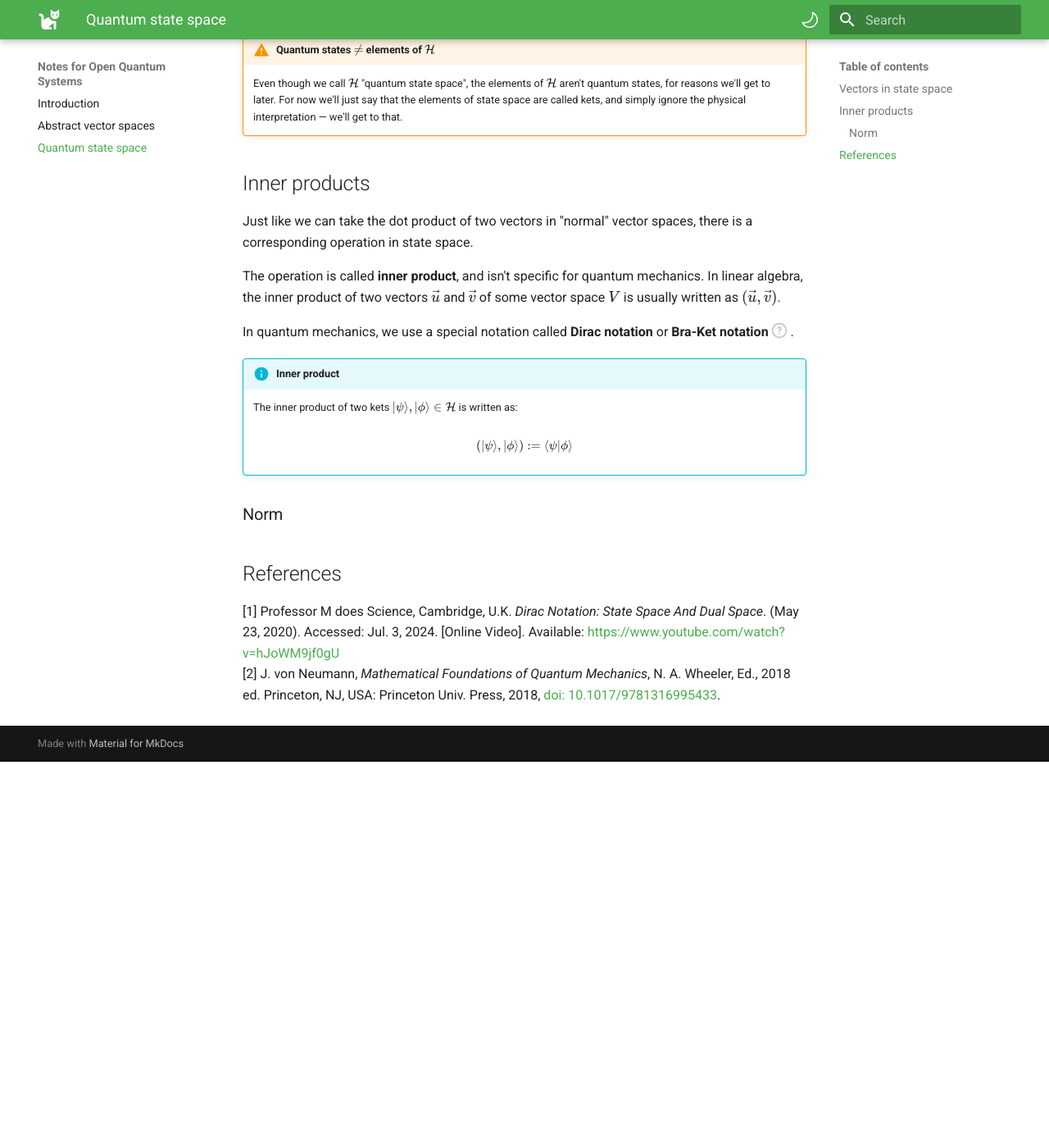
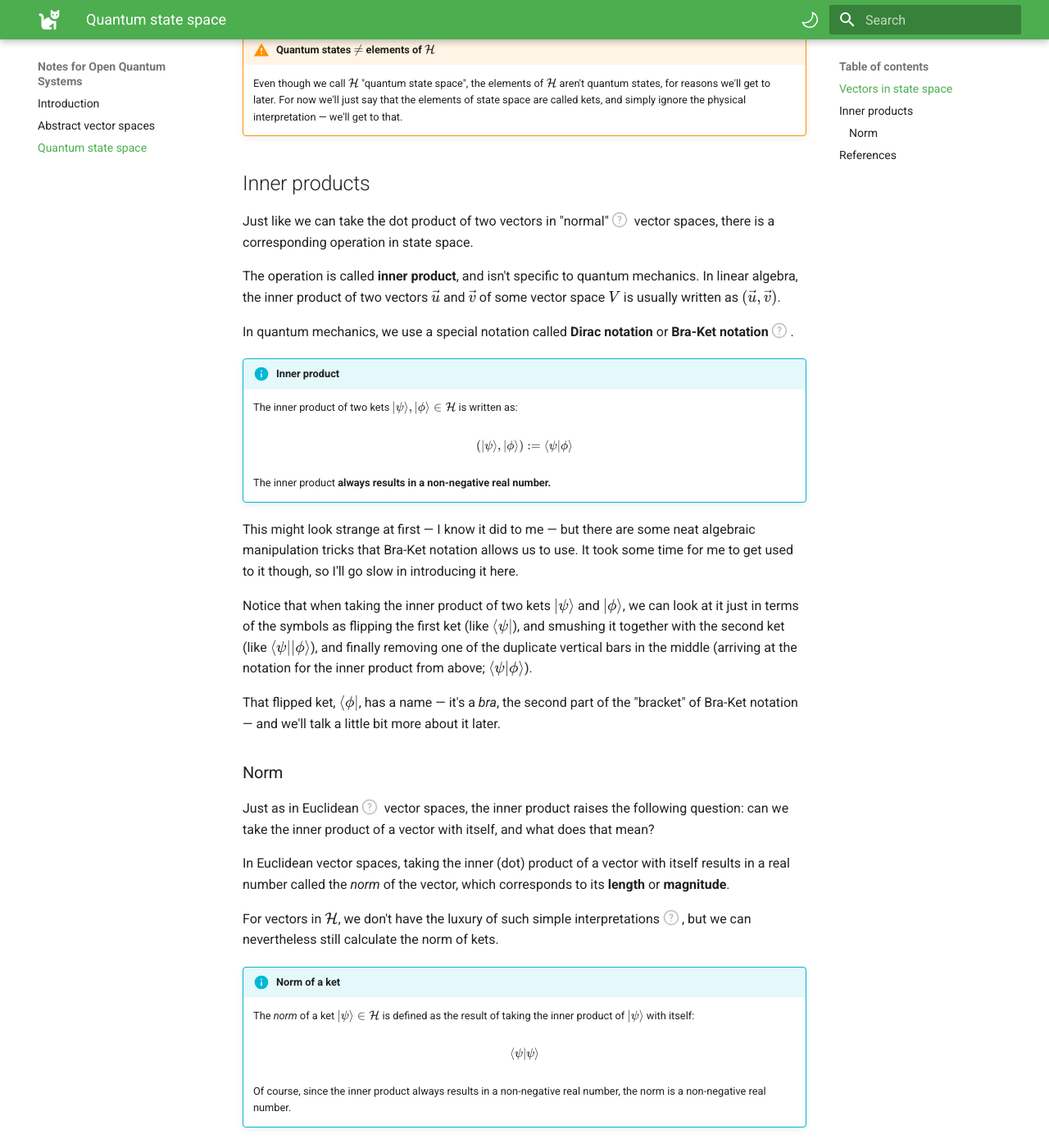
Before and after one commit to elviralaurin/notes-oqs, an MkDocs documentation site: the page built from docs/quantum-state-space.md, in a window 1280 px wide and 1400 px high, scrolled down 935 px. Shown: the whole window at 82% size. Built offline with MkDocs 1.6.1 and Material for MkDocs 9.7.7, drawn with Linux system fonts in a browser that asks for light colours; before the commit the page ends 1864 px from its top, so only the background shows below that; some of the changed text lies outside the part shown.

Commit message:
Update quantum-state-space.md

```diff
--- a/docs/quantum-state-space.md
+++ b/docs/quantum-state-space.md
@@ -27,14 +27,17 @@ We will usually label our kets with Greek letters, such as with $\psi$ ("psi") o
     Even though we call $\mathcal{H}$ "quantum state space", the elements of $\mathcal{H}$ aren't quantum states, for reasons we'll get to later. For now we'll just say that the elements of state space are called kets, and simply ignore the physical interpretation &mdash; we'll get to that.
 
 ## Inner products
-Just like we can take the dot product of two vectors in "normal" vector spaces, there is a corresponding operation in state space.
+Just like we can take the dot product of two vectors in "normal"(1) vector spaces, there is a corresponding operation in state space.
+{ .annotate }
 
-The operation is called **inner product**, and isn't specific for quantum mechanics. In linear algebra, the inner product of two vectors $\vec{u}$ and $\vec{v}$ of some vector space $V$ is usually written as $(\vec{u}, \vec{v})$.
+1.    From now on, I'll stop writing "normal" and start writing what I actually mean: [Euclidean vector spaces](https://math.libretexts.org/Bookshelves/Calculus/Vector_Calculus_(Corral)/01%3A_Vectors_in_Euclidean_Space).
+
+The operation is called **inner product**, and isn't specific to quantum mechanics. In linear algebra, the inner product of two vectors $\vec{u}$ and $\vec{v}$ of some vector space $V$ is usually written as $(\vec{u}, \vec{v})$.
 
 In quantum mechanics, we use a special notation called **Dirac notation** or **Bra-Ket notation**(1).
 { .annotate }
 
-1.    "Bra-Ket" from the word "bracket" &mdash; we have already met the kets, and will talk about the bras in a little bit.
+1.    "Bra-Ket" from the word "bracket" &mdash; we have already met the *kets*, and will talk about the *bras* in a little bit.
 
 !!! info "Inner product"
     The inner product of two kets $\ket{\psi}, \ket{\phi} \in \mathcal{H}$ is written as:
@@ -43,7 +46,35 @@ In quantum mechanics, we use a special notation called **Dirac notation** or **B
     (\ket{\psi}, \ket{\phi}) := \braket{\psi|\phi}
     $$
 
+    The inner product **always results in a non-negative real number.**
+
+This might look strange at first &mdash; I know it did to me &mdash; but there are some neat algebraic manipulation tricks that Bra-Ket notation allows us to use. It took some time for me to get used to it though, so I'll go slow in introducing it here.
+
+Notice that when taking the inner product of two kets $\ket{\psi}$ and $\ket{\phi}$, we can look at it just in terms of the symbols as flipping the first ket (like $\bra{\psi}$), and smushing it together with the second ket (like $\bra{\psi}\ket{\phi}$), and finally removing one of the duplicate vertical bars in the middle (arriving at the notation for the inner product from above; $\braket{\psi|\phi}$).
+
+That flipped ket, $\bra{\phi}$, has a name &mdash; it's a *bra*, the second part of the "bracket" of Bra-Ket notation &mdash; and we'll talk a little bit more about it later.
+
 ### Norm
+Just as in Euclidean(1) vector spaces, the inner product raises the following question: can we take the inner product of a vector with itself, and what does that mean?
+{ .annotate }
+
+1.    See for example [Vectors in Euclidean Space on LibreTexts Mathematics](https://math.libretexts.org/Bookshelves/Calculus/Vector_Calculus_(Corral)/01%3A_Vectors_in_Euclidean_Space)
+
+In Euclidean vector spaces, taking the inner (dot) product of a vector with itself results in a real number called the *norm* of the vector, which corresponds to its **length** or **magnitude**.
+
+For vectors in $\mathcal{H}$, we don't have the luxury of such simple interpretations(1), but we can nevertheless still calculate the norm of kets.
+{ .annotate }
+
+1.    There is still a real, physical interpretation, but as it's slightly more confusing than just "length", we'll leave it at this for now.
+
+!!! info "Norm of a ket"
+    The *norm* of a ket $\ket{\psi} \in \mathcal{H}$ is defined as the result of taking the inner product of $\ket{\psi}$ with itself:
+
+    $$
+    \braket{\psi|\psi}
+    $$
+
+    Of course, since the inner product always results in a non-negative real number, the norm is a non-negative real number.
 
 ## References
 <!-- <span id="griffiths">[1]</span> D. J. Griffiths, D. F. Schroeter, *Introduction to Quantum Mechanics*, 3rd ed. Cambridge, U.K.: Cambridge Univ. Press, 2018, [doi: 10.1017/9781316995433](https://doi.org/10.1017/9781316995433). -->
```
Also changed, not shown: other parts of docs/quantum-state-space.md (+1 -1 lines).
